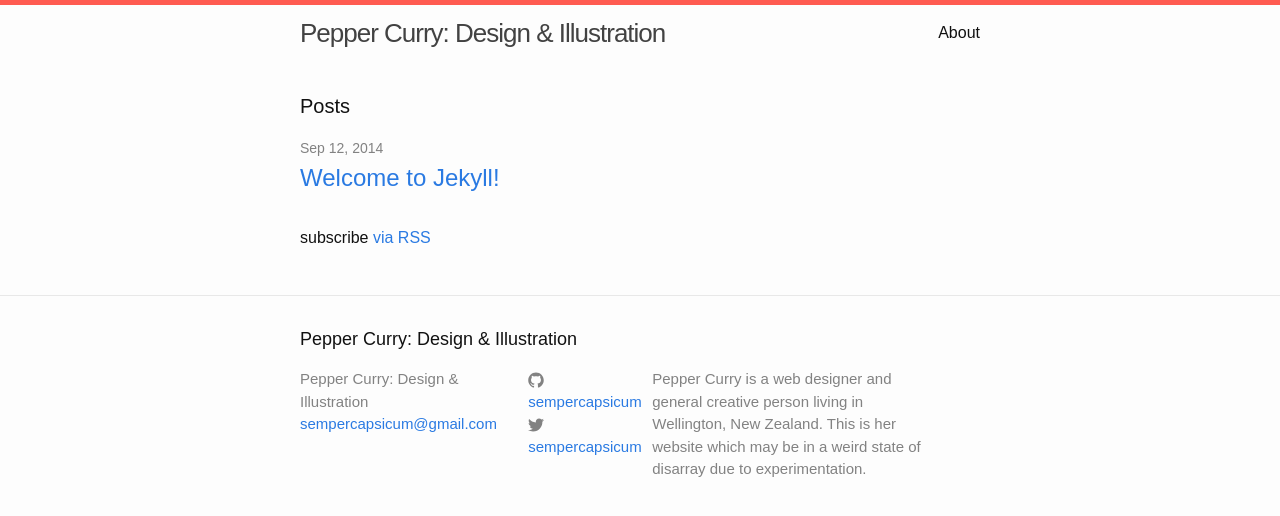
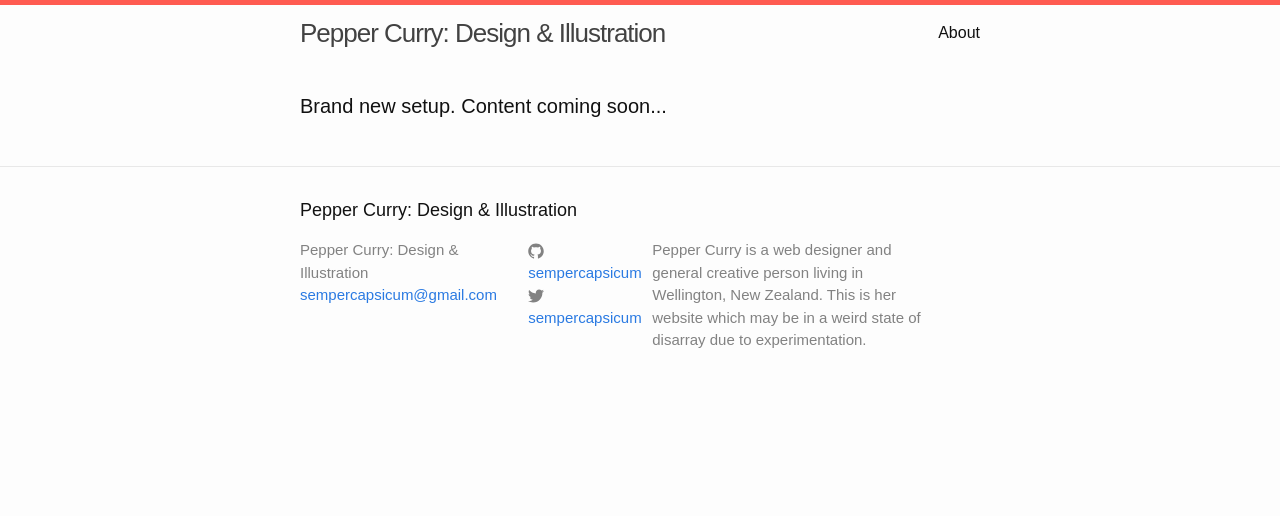
Before and after one commit to sempercapsicum/sempercapsicum.github.io, a Jekyll site: the page built from index.html, in a window 1280 px wide. Shown: the top 516 px of the page. Built offline with Jekyll 4.4.1, drawn with Linux system fonts in a browser that asks for light colours.

Commit message:
placeholder message

```diff
--- a/index.html
+++ b/index.html
@@ -4,20 +4,6 @@
 
 <div class="home">
 
-  <h1 class="page-heading">Posts</h1>
-
-  <ul class="post-list">
-    {% for post in site.posts %}
-      <li>
-        <span class="post-meta">{{ post.date | date: "%b %-d, %Y" }}</span>
-
-        <h2>
-          <a class="post-link" href="{{ post.url | prepend: site.baseurl }}">{{ post.title }}</a>
-        </h2>
-      </li>
-    {% endfor %}
-  </ul>
-
-  <p class="rss-subscribe">subscribe <a href="{{ "/feed.xml" | prepend: site.baseurl }}">via RSS</a></p>
+  <h1 class="page-heading">Brand new setup. Content coming soon...</h1>
 
 </div>
```
